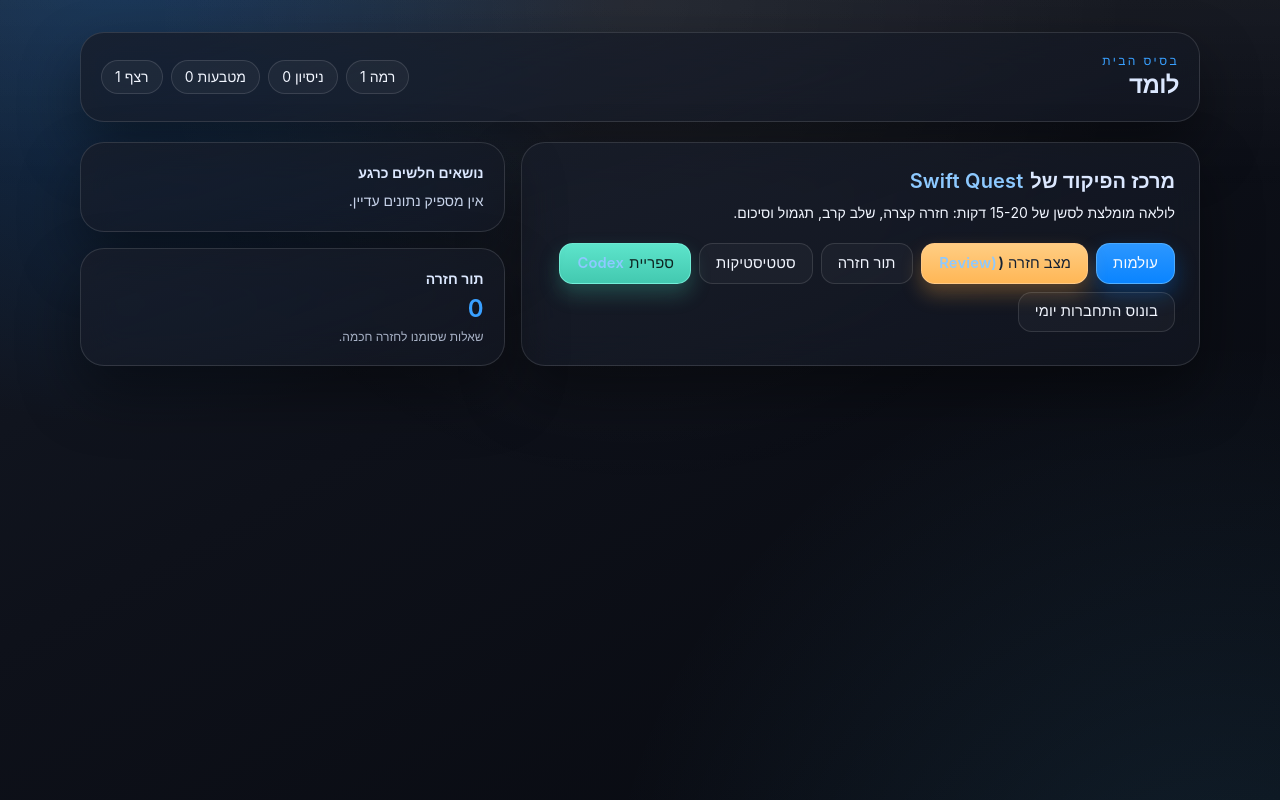
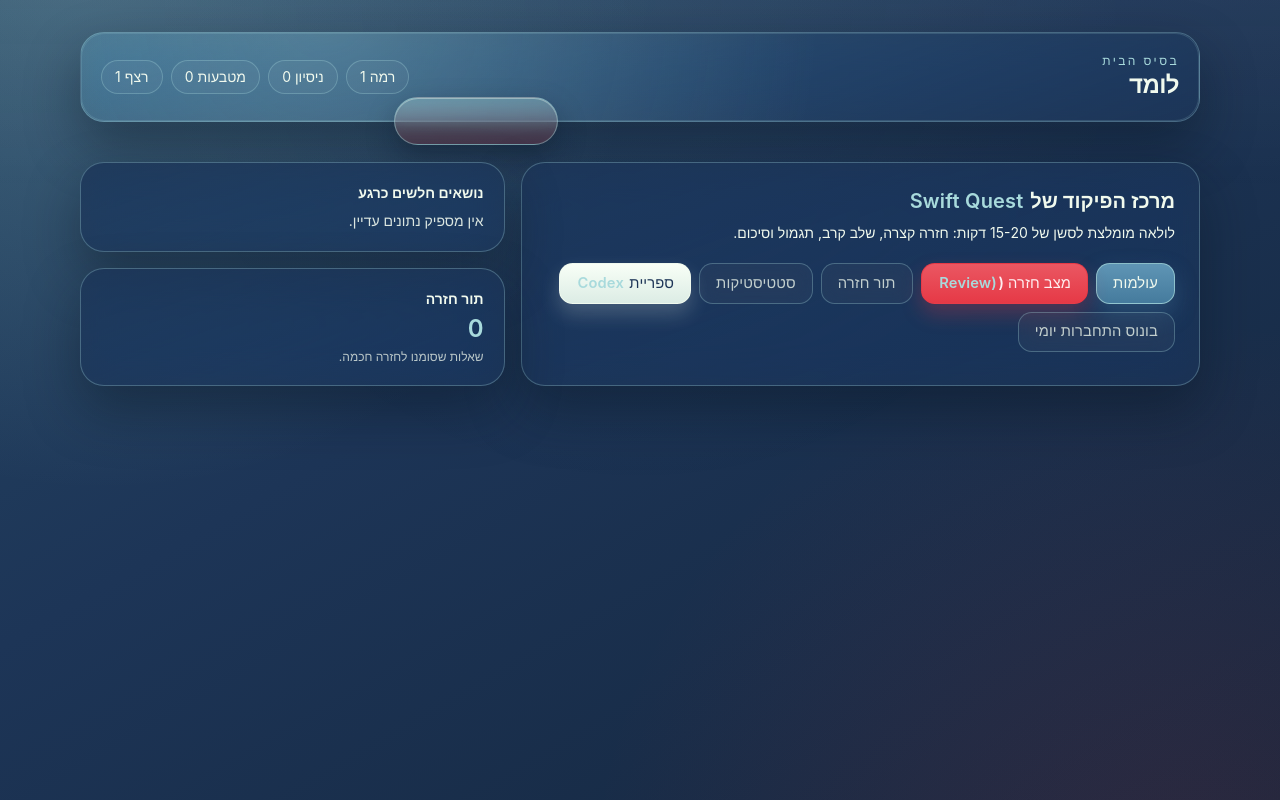
Before and after one commit to vaulin70880798/swift-quest, a Next.js app: page / in a window 1280 px wide. Both pictures are taken after a click on the button "משחק חדש". Built offline with nearby package versions, Linux system fonts and the light colour scheme.

Commit message:
Apply requested palette-based minimalist UX and header bubble

```diff
--- a/src/app/globals.css
+++ b/src/app/globals.css
@@ -4,25 +4,30 @@
 
 :root {
   color-scheme: dark;
-  --sq-bg-0: #07090f;
-  --sq-bg-1: #0e111a;
-  --sq-bg-2: #141a26;
-  --sq-surface: rgba(20, 24, 34, 0.66);
-  --sq-surface-strong: rgba(24, 29, 41, 0.84);
-  --sq-surface-soft: rgba(255, 255, 255, 0.045);
-  --sq-border: rgba(255, 255, 255, 0.12);
-  --sq-border-strong: rgba(255, 255, 255, 0.22);
-  --sq-text: #f2f6ff;
-  --sq-text-muted: #b7c2d8;
-  --sq-text-soft: #8e9ab3;
-  --sq-accent: #0a84ff;
-  --sq-accent-hover: #3098ff;
-  --sq-accent-soft: rgba(10, 132, 255, 0.16);
-  --sq-success: #4dd8be;
-  --sq-warning: #ffbe66;
-  --sq-danger: #ff8b8b;
-  --sq-shadow: 0 28px 60px rgba(0, 0, 0, 0.42);
-  --sq-shadow-soft: 0 12px 34px rgba(2, 6, 15, 0.28);
+  --sq-red: #e63946;
+  --sq-honeydew: #f1faee;
+  --sq-frost: #a8dadc;
+  --sq-steel: #457b9d;
+  --sq-deep: #1d3557;
+  --sq-bg-0: #14263d;
+  --sq-bg-1: #1d3557;
+  --sq-bg-2: #254663;
+  --sq-surface: rgba(29, 53, 87, 0.62);
+  --sq-surface-strong: rgba(29, 53, 87, 0.82);
+  --sq-surface-soft: rgba(241, 250, 238, 0.05);
+  --sq-border: rgba(168, 218, 220, 0.3);
+  --sq-border-strong: rgba(168, 218, 220, 0.48);
+  --sq-text: var(--sq-honeydew);
+  --sq-text-muted: rgba(241, 250, 238, 0.78);
+  --sq-text-soft: rgba(241, 250, 238, 0.56);
+  --sq-accent: var(--sq-frost);
+  --sq-accent-strong: var(--sq-steel);
+  --sq-accent-soft: rgba(168, 218, 220, 0.16);
+  --sq-success: var(--sq-honeydew);
+  --sq-warning: var(--sq-red);
+  --sq-danger: var(--sq-red);
+  --sq-shadow: 0 24px 54px rgba(8, 18, 32, 0.42);
+  --sq-shadow-soft: 0 10px 30px rgba(8, 18, 32, 0.28);
 }
 
 * {
@@ -45,8 +50,8 @@
     "Avenir Next",
     sans-serif;
   background:
-    radial-gradient(circle at 10% -10%, rgba(10, 132, 255, 0.24), transparent 35%),
-    radial-gradient(circle at 95% 120%, rgba(88, 193, 255, 0.12), transparent 40%),
+    radial-gradient(circle at 8% -8%, rgba(168, 218, 220, 0.24), transparent 38%),
+    radial-gradient(circle at 92% 114%, rgba(230, 57, 70, 0.12), transparent 40%),
     linear-gradient(150deg, var(--sq-bg-2) 0%, var(--sq-bg-1) 42%, var(--sq-bg-0) 100%);
   color: var(--sq-text);
   min-height: 100vh;
@@ -65,12 +70,12 @@
   background:
     linear-gradient(
       180deg,
-      rgba(255, 255, 255, 0.045) 0%,
+      rgba(241, 250, 238, 0.045) 0%,
       rgba(255, 255, 255, 0) 24%
     ),
     radial-gradient(
       circle at 50% 0%,
-      rgba(255, 255, 255, 0.06) 0%,
+      rgba(168, 218, 220, 0.06) 0%,
       transparent 48%
     );
   z-index: -1;
@@ -97,14 +102,14 @@
 
 button:hover:not(:disabled) {
   transform: translateY(-1px);
-  border-color: rgba(255, 255, 255, 0.25);
-  background: rgba(255, 255, 255, 0.09);
+  border-color: var(--sq-border-strong);
+  background: rgba(241, 250, 238, 0.12);
 }
 
 button:focus-visible,
 input:focus-visible {
   outline: 0;
-  box-shadow: 0 0 0 3px rgba(10, 132, 255, 0.28);
+  box-shadow: 0 0 0 3px rgba(168, 218, 220, 0.34);
 }
 
 button:disabled {
@@ -134,53 +139,55 @@
   display: inline-flex;
   align-items: center;
   justify-content: center;
+  backdrop-filter: blur(10px);
 }
 
 .btn-primary {
-  background: linear-gradient(180deg, #2c97ff 0%, var(--sq-accent) 100%);
-  border-color: rgba(105, 190, 255, 0.65);
-  color: #f8fbff;
-  box-shadow: 0 10px 22px rgba(10, 132, 255, 0.3);
+  background: linear-gradient(180deg, #5f95b5 0%, var(--sq-steel) 100%);
+  border-color: rgba(168, 218, 220, 0.7);
+  color: var(--sq-honeydew);
+  box-shadow: 0 10px 22px rgba(69, 123, 157, 0.36);
 }
 
 .btn-primary:hover:not(:disabled) {
-  background: linear-gradient(180deg, #4fa8ff 0%, var(--sq-accent-hover) 100%);
-  border-color: rgba(126, 201, 255, 0.8);
+  background: linear-gradient(180deg, #7ca7c2 0%, #5687a7 100%);
+  border-color: rgba(168, 218, 220, 0.85);
 }
 
 .btn-ghost {
-  background: rgba(255, 255, 255, 0.03);
+  background: rgba(241, 250, 238, 0.03);
+  color: var(--sq-text-muted);
 }
 
 .btn-warning {
-  background: linear-gradient(180deg, #ffcd83 0%, #ffb756 100%);
-  border-color: rgba(255, 203, 137, 0.85);
-  color: #152132;
-  box-shadow: 0 10px 20px rgba(255, 173, 70, 0.3);
+  background: linear-gradient(180deg, #ea5762 0%, var(--sq-red) 100%);
+  border-color: rgba(230, 57, 70, 0.88);
+  color: #ffeef0;
+  box-shadow: 0 10px 20px rgba(230, 57, 70, 0.28);
 }
 
 .btn-success {
-  background: linear-gradient(180deg, #5de4cb 0%, #43c9b0 100%);
-  border-color: rgba(123, 243, 222, 0.75);
-  color: #0d2320;
-  box-shadow: 0 10px 20px rgba(69, 214, 177, 0.26);
+  background: linear-gradient(180deg, #f8fff6 0%, #dcece5 100%);
+  border-color: rgba(241, 250, 238, 0.88);
+  color: var(--sq-deep);
+  box-shadow: 0 10px 20px rgba(241, 250, 238, 0.2);
 }
 
 .btn-accent {
   background: var(--sq-accent-soft);
-  border-color: rgba(124, 199, 255, 0.45);
-  color: #8fd2ff;
+  border-color: rgba(168, 218, 220, 0.55);
+  color: var(--sq-frost);
 }
 
 .btn-danger {
-  border-color: rgba(255, 166, 166, 0.45);
-  color: #ffc1c1;
+  border-color: rgba(230, 57, 70, 0.55);
+  color: #ffc9cf;
 }
 
 .stat-pill {
   border: 1px solid var(--sq-border);
   border-radius: 999px;
-  background: rgba(255, 255, 255, 0.04);
+  background: rgba(241, 250, 238, 0.035);
   color: var(--sq-text);
   padding: 0.36rem 0.82rem;
 }
@@ -188,73 +195,79 @@
 .surface-block {
   border: 1px solid var(--sq-border);
   border-radius: 1rem;
-  background: rgba(255, 255, 255, 0.045);
+  background: rgba(168, 218, 220, 0.08);
   box-shadow: var(--sq-shadow-soft);
 }
 
 .surface-block-muted {
-  border: 1px solid rgba(255, 255, 255, 0.08);
+  border: 1px solid rgba(168, 218, 220, 0.2);
   border-radius: 1rem;
-  background: rgba(255, 255, 255, 0.025);
+  background: rgba(29, 53, 87, 0.5);
 }
 
 .surface-block-accent {
-  border: 1px solid rgba(124, 199, 255, 0.4);
+  border: 1px solid rgba(168, 218, 220, 0.46);
   border-radius: 1rem;
-  background: rgba(10, 132, 255, 0.13);
+  background: rgba(168, 218, 220, 0.12);
 }
 
 .surface-block-warning {
-  border: 1px solid rgba(255, 194, 123, 0.44);
+  border: 1px solid rgba(230, 57, 70, 0.46);
   border-radius: 1rem;
-  background: rgba(255, 190, 102, 0.13);
+  background: rgba(230, 57, 70, 0.14);
 }
 
 .surface-block-success {
-  border: 1px solid rgba(108, 235, 206, 0.42);
+  border: 1px solid rgba(241, 250, 238, 0.5);
   border-radius: 1rem;
-  background: rgba(77, 216, 190, 0.12);
+  background: rgba(241, 250, 238, 0.12);
+}
+
+.surface-block-danger {
+  border: 1px solid rgba(230, 57, 70, 0.5);
+  border-radius: 1rem;
+  background: rgba(230, 57, 70, 0.16);
 }
 
 .tag-pill {
-  border: 1px solid rgba(255, 255, 255, 0.14);
+  border: 1px solid rgba(168, 218, 220, 0.35);
   border-radius: 999px;
-  background: rgba(255, 255, 255, 0.03);
+  background: rgba(168, 218, 220, 0.11);
   padding: 0.28rem 0.64rem;
 }
 
 .option-button {
   width: 100%;
-  border: 1px solid rgba(255, 255, 255, 0.16);
+  border: 1px solid rgba(168, 218, 220, 0.32);
   border-radius: 0.86rem;
-  background: rgba(255, 255, 255, 0.035);
+  background: rgba(29, 53, 87, 0.56);
   text-align: right;
   padding: 0.74rem 0.92rem;
 }
 
 .option-button:hover:not(:disabled) {
-  border-color: rgba(142, 211, 255, 0.46);
-  background: rgba(10, 132, 255, 0.14);
+  border-color: rgba(168, 218, 220, 0.68);
+  background: rgba(168, 218, 220, 0.15);
 }
 
 .progress-track {
   height: 0.4rem;
   border-radius: 999px;
-  background: rgba(255, 255, 255, 0.1);
+  background: rgba(241, 250, 238, 0.14);
   overflow: hidden;
 }
 
 .progress-fill {
   height: 100%;
   border-radius: 999px;
-  background: linear-gradient(90deg, #60b9ff, #32f0db);
+  background: linear-gradient(90deg, #a8dadc, #457b9d, #e63946);
 }
 
 .inline-code-snippet {
   margin: 0;
-  border: 1px solid rgba(255, 255, 255, 0.11);
+  border: 1px solid rgba(168, 218, 220, 0.22);
   border-radius: 0.78rem;
-  background: #07111d;
+  background: #07111f;
   padding: 0.58rem 0.72rem;
 }
 
@@ -271,15 +284,15 @@
   padding: 0;
   border: 0;
   background: transparent;
-  color: #8dc9ff;
+  color: var(--sq-frost);
   font-family: inherit;
   font-weight: 560;
   letter-spacing: 0.01em;
 }
 
 input {
-  background: rgba(255, 255, 255, 0.05);
-  border: 1px solid rgba(255, 255, 255, 0.14);
+  background: rgba(241, 250, 238, 0.05);
+  border: 1px solid rgba(168, 218, 220, 0.3);
   color: var(--sq-text);
 }
 
@@ -293,10 +306,47 @@
   background: linear-gradient(
     90deg,
     transparent 0%,
-    rgba(255, 255, 255, 0.12) 22%,
-    rgba(255, 255, 255, 0.12) 78%,
+    rgba(168, 218, 220, 0.4) 22%,
+    rgba(168, 218, 220, 0.4) 78%,
     transparent 100%
   );
+}
+
+.hero-header {
+  position: relative;
+  overflow: visible;
+  background:
+    radial-gradient(circle at 22% -24%, rgba(168, 218, 220, 0.26), transparent 56%),
+    linear-gradient(160deg, rgba(69, 123, 157, 0.32), rgba(29, 53, 87, 0.88));
+}
+
+.hero-header::before {
+  content: "";
+  position: absolute;
+  inset: 0;
+  pointer-events: none;
+  border-radius: inherit;
+  border: 1px solid rgba(168, 218, 220, 0.16);
+}
+
+.hero-header-bubble {
+  position: absolute;
+  inset-inline-start: 50%;
+  transform: translateX(-50%);
+  bottom: -24px;
+  width: 164px;
+  height: 48px;
+  border-radius: 999px;
+  border: 1px solid rgba(168, 218, 220, 0.44);
+  background: linear-gradient(
+    180deg,
+    rgba(168, 218, 220, 0.36) 0%,
+    rgba(230, 57, 70, 0.2) 100%
+  );
+  box-shadow:
+    0 12px 28px rgba(8, 18, 32, 0.36),
+    inset 0 1px 0 rgba(241, 250, 238, 0.38);
+  backdrop-filter: blur(8px);
 }
 
 .code-token-plain {
--- a/src/components/explanation-modal.tsx
+++ b/src/components/explanation-modal.tsx
@@ -53,7 +53,7 @@
           className={`mb-4 rounded-2xl border p-3 text-sm ${
             isCorrect
               ? "surface-block-success text-mint"
-              : "border-red-300/30 bg-red-400/10 text-red-200"
+              : "surface-block-danger text-[#ffe6e9]"
           }`}
         >
           {isCorrect
@@ -72,12 +72,12 @@
             className={`rounded-2xl border p-3 ${
               isCorrect
                 ? "surface-block-success"
-                : "border-red-300/30 bg-red-400/10"
+                : "surface-block-danger"
             }`}
           >
             <p
               className={`text-xs uppercase tracking-wide ${
-                isCorrect ? "text-mint" : "text-red-200"
+                isCorrect ? "text-mint" : "text-[#ffcfd4]"
               }`}
             >
               {isCorrect ? "הבחירה שלך (נכונה)" : "הבחירה שלך"}
--- a/src/components/swift-quest-app.tsx
+++ b/src/components/swift-quest-app.tsx
@@ -483,7 +483,7 @@
 
   return (
     <main className="mx-auto max-w-6xl px-4 py-8">
-      <header className="card mb-5 rounded-3xl p-5">
+      <header className="hero-header card mb-10 rounded-3xl p-5">
         <div className="flex flex-wrap items-center justify-between gap-3">
           <div>
             <p className="text-xs uppercase tracking-[0.2em] text-sky">בסיס הבית</p>
@@ -496,6 +496,7 @@
             <span className="stat-pill">רצף {player.streak}</span>
           </div>
         </div>
+        <div className="hero-header-bubble" aria-hidden="true" />
       </header>
 
       {screen === "home" ? (
--- a/tailwind.config.ts
+++ b/tailwind.config.ts
@@ -5,12 +5,12 @@
   theme: {
     extend: {
       colors: {
-        night: "#091423",
-        ink: "#101a2f",
-        fog: "#dce8ff",
-        sky: "#39a0ff",
-        amber: "#ffb84a",
-        mint: "#42d6b0",
+        night: "#1D3557",
+        ink: "#457B9D",
+        fog: "#F1FAEE",
+        sky: "#A8DADC",
+        amber: "#E63946",
+        mint: "#F1FAEE",
       },
       boxShadow: {
         card: "0 20px 40px rgba(4, 9, 18, 0.35)",
```
Also changed, not shown: 1 other file (tests, documents, lock files or other folders).
